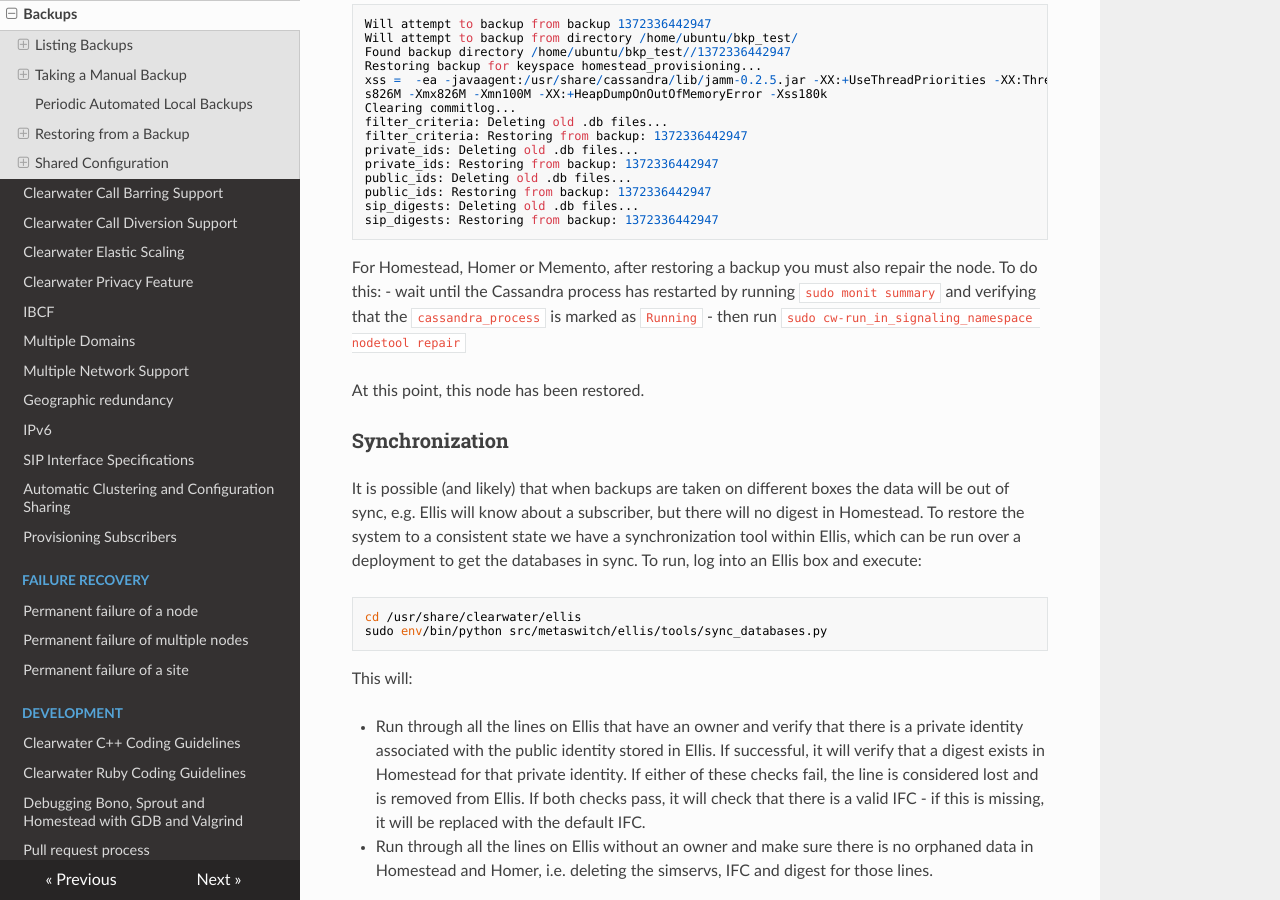
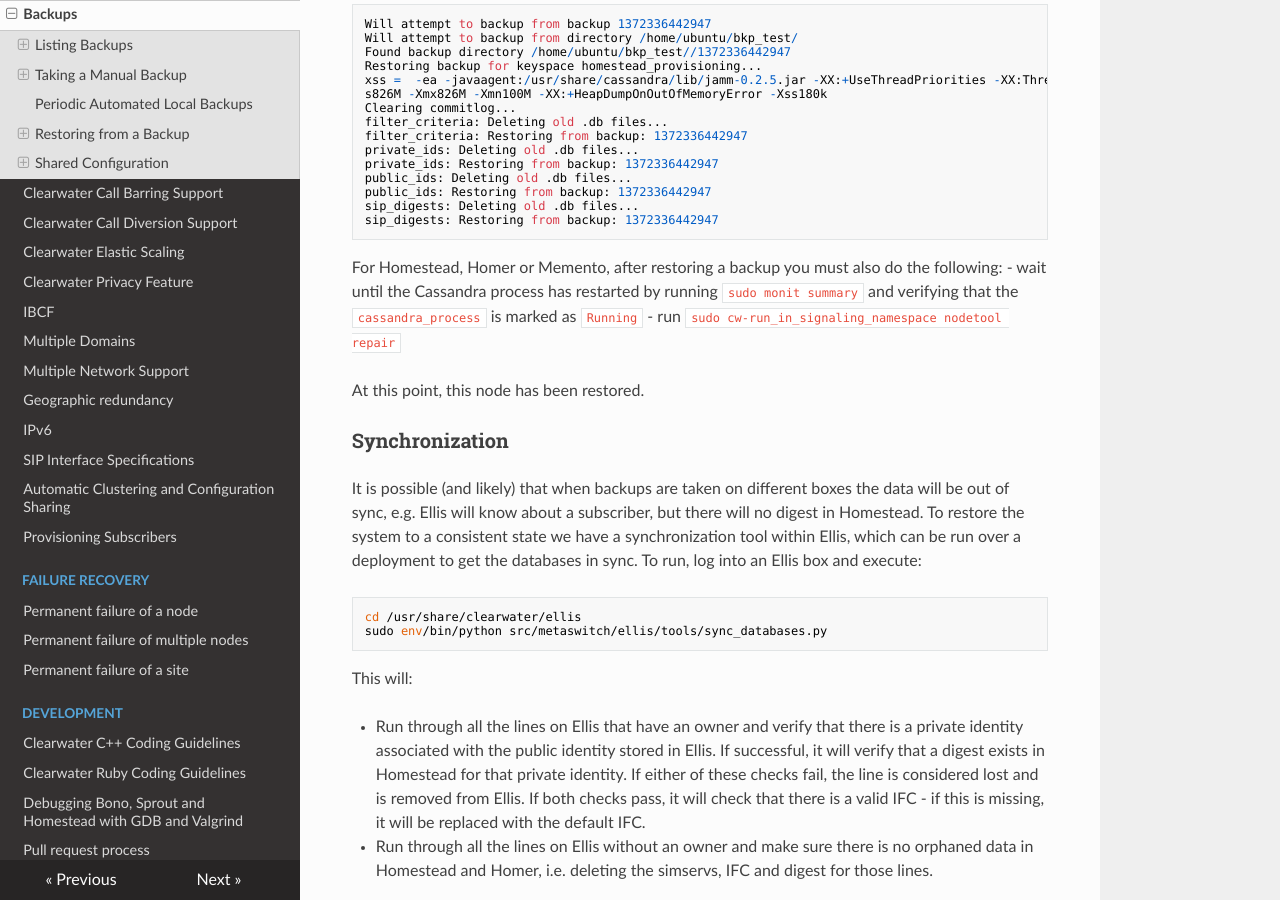
Before and after one commit to Metaswitch/clearwater-readthedocs, an MkDocs documentation site: the page built from docs/Backups.md, in a window 1280 px wide and 900 px high, scrolled down 4827 px. Built offline with MkDocs 1.6.1, drawn with Linux system fonts in a browser that asks for light colours; nearby versions of some CDN libraries; old or Windows-style settings are respelled for this version of MkDocs.

Commit message:
Run nodetool repair after restoring backup - markups

```diff
--- a/docs/Backups.md
+++ b/docs/Backups.md
@@ -183,9 +183,9 @@ Homestead, Homer or Memento will produce output of the following form.
     sip_digests: Deleting old .db files...
     sip_digests: Restoring from backup: 1372336442947
 
-For Homestead, Homer or Memento, after restoring a backup you must also repair the node. To do this:
+For Homestead, Homer or Memento, after restoring a backup you must also do the following:
 - wait until the Cassandra process has restarted by running `sudo monit summary` and verifying that the `cassandra_process` is marked as `Running`
-- then run `sudo cw-run_in_signaling_namespace nodetool repair`
+- run `sudo cw-run_in_signaling_namespace nodetool repair`
 
 At this point, this node has been restored.
 
```
